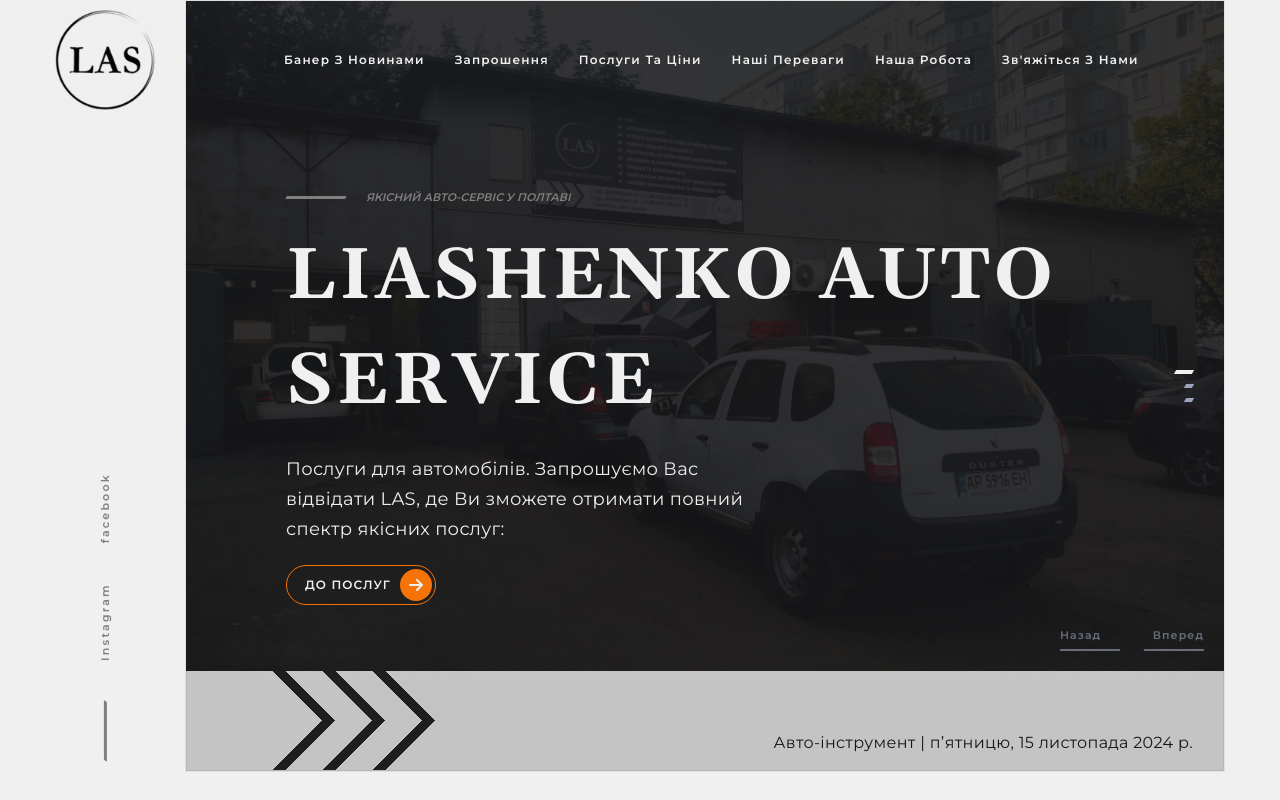
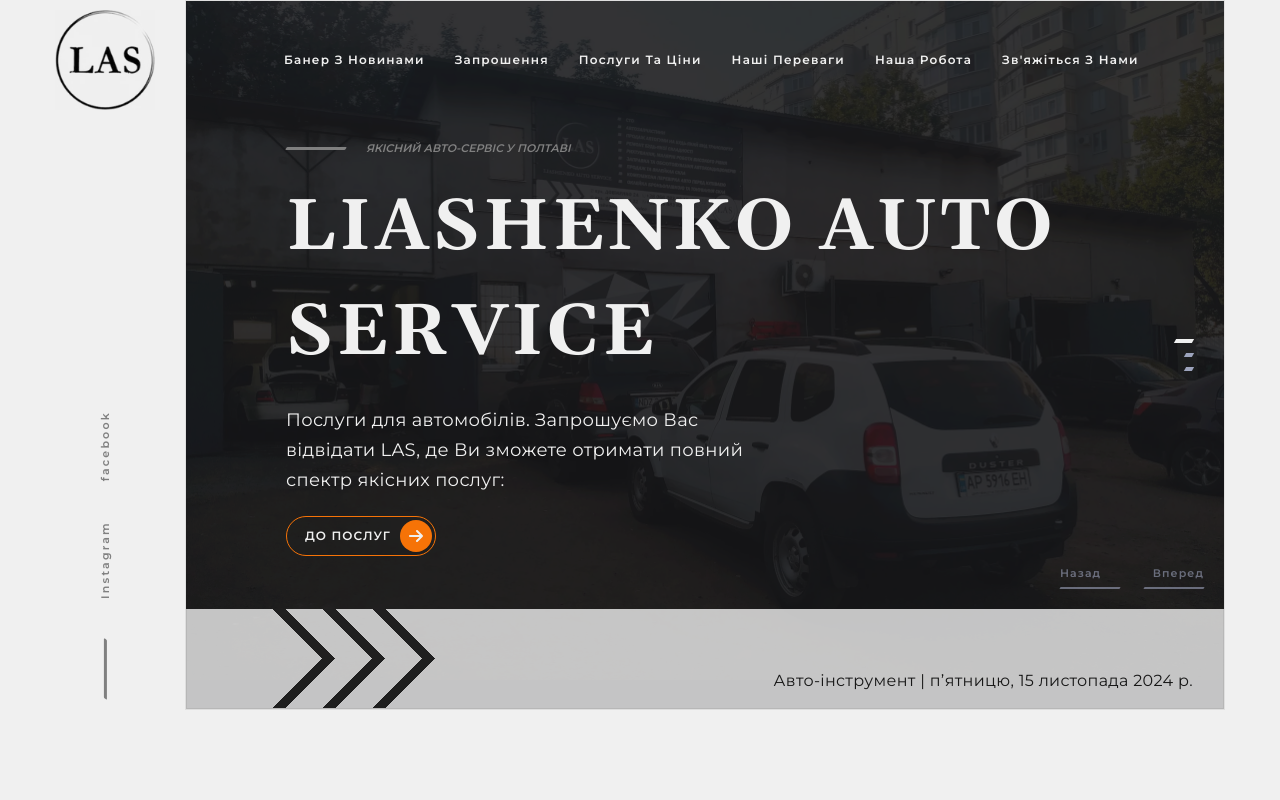
Before and after one commit to basesnel/las-v01, a React (Vite) app: page / in a window 1280 px wide. Shown: the top 800 px of the page. Built offline with nearby package versions, Linux system fonts and the light colour scheme.

Commit message:
Fixed layout of Banner on desktop-media.

```diff
--- a/src/components/Banner/styles.module.css
+++ b/src/components/Banner/styles.module.css
@@ -143,7 +143,7 @@
 
 @media screen and (min-width: 1200px) {
   .content {
-    padding: 189px 62px 166px 100px;
+    padding: 140px 62px 153px 100px;
   }
 
   .content::after {
```
